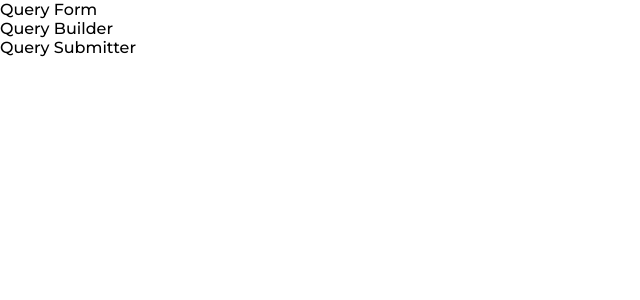
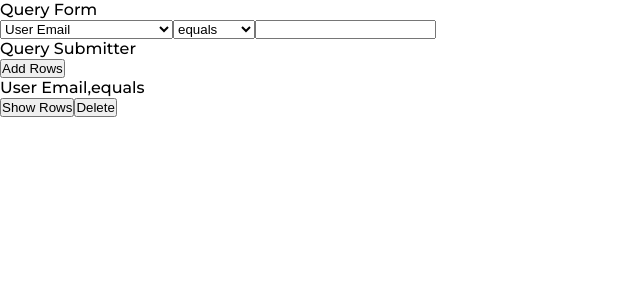
Before and after one commit to Julius-R/coding_challenge, a React app: page / in a window 1280 px wide. Shown: the top 300 px of the page, without its empty margins (0-640 px from the left). Built offline with nearby package versions, Linux system fonts and the light colour scheme.

Commit message:
testing storing data in state

```diff
--- a/mobx/store.js
+++ b/mobx/store.js
@@ -1,9 +1,27 @@
 import { observable, action } from "mobx";
+import { v4 as uuidv4 } from "uuid"; //  For randomizing ID
 
-export const state = observable({ rows: [] });
+// Initial row to be displayed
+const defaultState = [
+	{
+		id: uuidv4(),
+		predicate: "User Email",
+		operator: "equals",
+		value: "",
+		valueTwo: null
+	}
+];
 
-export const addRow = action((row) => {
-	state.rows = state.rows.concat(row);
+export const state = observable({ rows: defaultState });
+
+export const addRow = action(() => {
+	return (state.rows = state.rows.concat({
+		id: uuidv4(),
+		predicate: "User Email",
+		operator: "equals",
+		value: "",
+		valueTwo: null
+	}));
 });
 
 export const removeRow = action((id) => {
@@ -11,5 +29,15 @@ export const removeRow = action((id) => {
 });
 
 export const updateRow = action((id, updatedRow) => {
-	state.rows = state.rows.map((row) => (row.id === id ? updatedRod : row));
+	console.log(
+		updatedRow.predicate,
+		updatedRow.operator,
+		updatedRow.value,
+		updatedRow.valueTwo
+	);
+	state.rows = state.rows.map((row) => (row.id === id ? updatedRow : row));
 });
+
+export const reset = action(() => {
+	state.rows = defaultState;
+});
--- a/package.json
+++ b/package.json
@@ -31,6 +31,7 @@
 		"mobx": "^6.3.3",
 		"mobx-react": "^7.2.0",
 		"react": "^16.12.0",
-		"react-dom": "^16.12.0"
+		"react-dom": "^16.12.0",
+		"uuid": "^8.3.2"
 	}
 }
--- a/src/App.js
+++ b/src/App.js
@@ -4,13 +4,11 @@ import { state } from "../mobx/store";
 import QueryDisplay from "./components/QueryDisplay";
 import QueryForm from "./components/QueryForm";
 
-const App = () => {
+export default function App() {
 	return (
 		<>
 			<QueryForm />
-			{/* <QueryDisplay store={state.rows} /> */}
+			<QueryDisplay store={state.rows} />
 		</>
 	);
-};
-
-export default observer(App);
+}
--- /dev/null
+++ b/src/assets/data.js
@@ -0,0 +1,43 @@
+export const predicates = [
+	{
+		type: "string",
+		name: "User Email"
+	},
+	{
+		type: "int",
+		name: "Screen Width"
+	},
+	{
+		type: "int",
+		name: "Screen Height"
+	},
+	{
+		type: "int",
+		name: "# of Visits"
+	},
+	{
+		type: "string",
+		name: "First Name"
+	},
+	{
+		type: "string",
+		name: "Last Name"
+	},
+	{
+		type: "int",
+		name: "Page Response time(ms)"
+	},
+	{
+		type: "string",
+		name: "Domain"
+	},
+	{
+		type: "string",
+		name: "Page Path"
+	}
+];
+
+export const operators = {
+	string: ["equals", "contains", "starts with", "in list"],
+	int: ["equals", "between", "greater than", "less than", "in list"]
+};
--- /dev/null
+++ b/src/components/Query.js
@@ -0,0 +1,93 @@
+import React, { useState } from "react";
+import { predicates, operators } from "../assets/data";
+import { observer } from "mobx-react";
+import { updateRow } from "../../mobx/store";
+
+const Query = ({ row }) => {
+	const [query, setQuery] = useState({ ...row });
+	const [predicateType, setPredicateType] = useState("string");
+	const [operatorList, setOperatorList] = useState(operators[predicateType]);
+	const updateValues = (e) => {
+		console.log(e.target.name);
+		switch (e.target.name) {
+			case "solo":
+				setQuery({ ...query, value: e.target.value });
+				return;
+			case "valueOne":
+				setQuery({ ...query, value: e.target.value });
+				return;
+			case "valueTwo":
+				setQuery({ ...query, valueTwo: e.target.value });
+				return;
+		}
+	};
+	return (
+		<section>
+			<select
+				name="predicate"
+				onBlur={() => {
+					updateRow(query.id, query);
+				}}
+				onChange={(event) => {
+					let [type, name] = event.target.value.split(",");
+					setPredicateType(type);
+					setOperatorList(operators[type]);
+					setQuery({ ...query, predicate: name });
+				}}>
+				{predicates.map((predicate) => (
+					<option
+						key={predicate.name}
+						value={Object.values(predicate)}>
+						{predicate.name}
+					</option>
+				))}
+			</select>
+			<select
+				name="operator"
+				onBlur={() => {
+					updateRow(query.id, query);
+				}}
+				onChange={(event) => {
+					setQuery({ ...query, operator: event.target.value });
+				}}>
+				{operatorList.map((operator) => (
+					<option key={operator} value={operator}>
+						{operator}
+					</option>
+				))}
+			</select>
+			{query.operator !== "between" ? (
+				<input
+					type="text"
+					name="solo"
+					onChange={updateValues}
+					onBlur={() => {
+						updateRow(query.id, query);
+					}}
+				/>
+			) : (
+				<>
+					<input
+						type="text"
+						name="valueOne"
+						onChange={updateValues}
+						onBlur={() => {
+							updateRow(query.id, query);
+						}}
+					/>
+					And
+					<input
+						type="text"
+						name="valueTwo"
+						onChange={updateValues}
+						onBlur={() => {
+							updateRow(query.id, query);
+						}}
+					/>
+				</>
+			)}
+		</section>
+	);
+};
+
+export default observer(Query);
--- a/src/components/QueryBuilder.js
+++ b/src/components/QueryBuilder.js
@@ -1,5 +1,21 @@
-import React from "react";
+import React, { useState, useEffect } from "react";
+import { observer } from "mobx-react";
+import { state } from "../../mobx/store";
+import Query from "./Query";
 
-export default function QueryBuilder() {
-	return <div>Query Builder</div>;
-}
+const QueryBuilder = () => {
+	const data = state.rows;
+	const [rows, setRow] = useState([]);
+	useEffect(() => {
+		setRow(data);
+	}, [data]);
+	return (
+		<div>
+			{rows.map((row) => (
+				<Query key={row.id} row={row} />
+			))}
+		</div>
+	);
+};
+
+export default observer(QueryBuilder);
--- a/src/components/QueryDisplay.js
+++ b/src/components/QueryDisplay.js
@@ -1,30 +1,36 @@
 import React, { useState, useEffect } from "react";
+import { observer } from "mobx-react";
+import { state } from "../../mobx/store";
 import { addRow, removeRow } from "../../mobx/store";
 
-export default function QueryDisplay({ store }) {
+const QueryDisplay = () => {
+	const data = state.rows;
 	const [row, setRow] = useState([]);
 	useEffect(() => {
-		setRow(store);
-	}, [store]);
+		setRow(data);
+	}, [data]);
 	return (
 		<section className="display">
-			{row.map((row) => (
-				<h1 key={row.id}>{row.name}</h1>
+			<button
+				onClick={() => {
+					addRow();
+				}}>
+				Add Rows
+			</button>
+			{data.map((item) => (
+				<p key={item.id}>
+					{item.predicate},{item.operator}
+				</p>
 			))}
 			<button
 				onClick={() => {
-					addRow({ id: 1, name: "John" });
-					addRow({ id: 3, name: "Jhn" });
-					console.log(store);
-				}}>
-				Add Rows
-			</button>
-			<button
-				onClick={() => {
-					if (store.length === 0) {
+					if (data.length === 0) {
 						console.log("Nothign to show");
 					} else {
-						store.forEach((item) => console.log(item.name));
+						data.forEach((item) =>
+							console.log(item.predicate, item.operator)
+						);
+						console.log("____________________");
 					}
 				}}>
 				Show Rows
@@ -33,4 +39,6 @@ export default function QueryDisplay({ store }) {
 			{/* <em>Your Generated SQL Statements goes here: {store.length}</em> */}
 		</section>
 	);
-}
+};
+
+export default observer(QueryDisplay);
```
Also changed, not shown: src/components/InputFields.js (added, +56 -0 lines), src/assets/hero.jpg (deleted), 1 other file (tests, documents, lock files or other folders).
